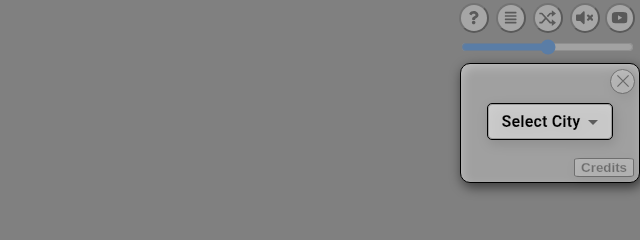
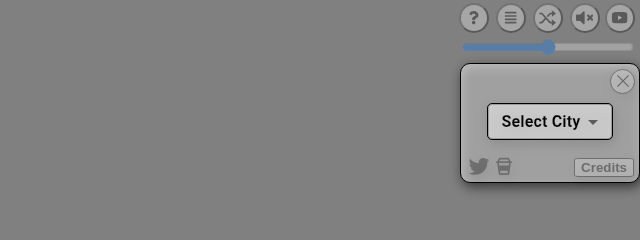
Before and after one commit to ThatGuyEdd/thatguyedd.github.io, a React app: page / in a window 1280 px wide. Shown: the top 240 px of the page, 640-1280 px from the left. Built offline with nearby package versions, Linux system fonts and the light colour scheme.

Commit message:
Added Nagoya, Niigata. Added social links on city menu. Removed artwork on music player due to play/pause moving position upon hover.

```diff
--- a/src/pages/App.js
+++ b/src/pages/App.js
@@ -9,7 +9,8 @@ import Select from '@mui/material/Select';
 import MenuItem from '@mui/material/MenuItem';
 import Typography from '@mui/material/Typography';
 import { FaAlignJustify, FaQuestion, FaVolumeMute,
-         FaYoutube, FaCoffee} from 'react-icons/fa';
+         FaYoutube, FaTwitter } from 'react-icons/fa';
+import { BiCoffeeTogo } from 'react-icons/bi';
 import { BiShuffle } from 'react-icons/bi';
 import { GrClose } from 'react-icons/gr';
 import { IconContext } from 'react-icons';
@@ -27,6 +28,8 @@ function App() {
   const kobeVideos      = ["mHXp_o0beOE"];
   const kyotoVideos     = ["Se15xH-IuMQ","rAeN7TdGq4o","yqf4pUWzP4Q","kd-OLM-6GRE","aaaxRIBPbXE"];
   const naraVideos      = ["JO9RgHdg9S8"];
+  const nagoyaVideos    = ["w0SJgbALym8","e1J6DYeJFas"];
+  const niigataVideos   = ["0lY98l3tOrM","tVCHthFQEUY","uxzdurP56U0"];
   const osakaVideos     = ["GJZLXiNOqqA","ThenfmXRbkQ","pu9BorxYjBQ","XHD2KtDXClc","ahZbCdrUVaQ"];
   const sapporoVideos   = ["aDCwZIUop6s","f6E1rTfwIWc","w46op-H-TsQ"];
   const sendaiVideos    = ["cHjKckxsOCs","Mo31lwe_gv4"];
@@ -40,6 +43,8 @@ function App() {
   cityVideos.set('Kobe'       ,   kobeVideos);
   cityVideos.set('Kyoto'      ,   kyotoVideos);
   cityVideos.set('Nara'       ,   naraVideos);
+  cityVideos.set('Nagoya'     ,   nagoyaVideos);
+  cityVideos.set('Niigata'    ,   niigataVideos);
   cityVideos.set('Osaka'      ,   osakaVideos);
   cityVideos.set('Sapporo'    ,   sapporoVideos);
   cityVideos.set('Sendai'     ,   sendaiVideos);
@@ -81,6 +86,20 @@ const PopupMenu = props => {
   return (
     <div className={ "menuWrapper" }>
       <div className={ "boxMenu" } style={{ top: isMobile ? '40px' : '' }}>
+        <div className={ "twitterLink" }>
+          <a href="https://twitter.com/ThatGuyEdd"
+            target="_blank" rel="noopener noreferrer">
+          <FaTwitter/></a>
+        </div>
+        <div className={ "kofiLink" }>
+          <a href="https://ko-fi.com/thatguyedd"
+            target="_blank" rel="noopener noreferrer">
+          <BiCoffeeTogo/></a>
+        </div>
+        <button className={ "creditsButton" }
+          onClick={ props.handelCredits }>
+          <b>Credits</b>
+        </button>
         <span className={ "closeMenuIcon" } onClick={ props.handleClose }>
           <IconContext.Provider
             value={{style: { verticalAlign: 'middle', scale: '0.75'}}}>
@@ -184,19 +203,17 @@ const Menu = ({ setCity }) => {
                 <MenuItem value={ "Kobe" }>Kobe</MenuItem>
                 <MenuItem value={ "Kyoto" }>Kyoto</MenuItem>
                 <MenuItem value={ "Nara" }>Nara</MenuItem>
+                <MenuItem value={ "Nagoya" }>Nagoya</MenuItem>
+                <MenuItem value={ "Niigata" }>Niigata</MenuItem>
                 <MenuItem value={ "Osaka" }>Osaka</MenuItem>
                 <MenuItem value={ "Sapporo" }>Sapporo</MenuItem>
                 <MenuItem value={ "Sendai" }>Sendai</MenuItem>
                 <MenuItem value={ "Tokyo" }>Tokyo</MenuItem>
               </Select>
-              <button className={ "creditsButton" }
-                type="button"
-                onClick={ toggleCredits }>
-                <b>Credits</b>
-              </button>
             </div>
           </>
         }
+        handelCredits={ toggleCredits }
         handleClose={ toggleMenu }
       />}
       {helpOpen && localStorage.getItem("showHelp") && <PopupHelp
@@ -246,8 +263,8 @@ const Menu = ({ setCity }) => {
                 <FaYoutube/> <b>- Current Video Source</b>
               </ul>
               <sub>
-                <FaCoffee/> Want to buy me a <a href="https://ko-fi.com/thatguyedd"
-                                              target="_blank" rel="noopener noreferrer">
+                <BiCoffeeTogo size="1.35em"/>Want to buy me a <a href="https://ko-fi.com/thatguyedd"
+                                                               target="_blank" rel="noopener noreferrer">
                 <b><u>coffee</u></b>
                 </a>?
               </sub>
@@ -269,13 +286,13 @@ const Menu = ({ setCity }) => {
             <ul>
               <p>
                 Website by <a href="https://twitter.com/ThatGuyEdd"
-                              target="_blank" rel="noopener noreferrer">
+                            target="_blank" rel="noopener noreferrer">
                 <b><u>@ThatGuyEdd</u></b>
                 </a>
               </p>
               <p>
                 Videos from <a href="https://www.youtube.com/@Rambalac"
-                               target="_blank" rel="noopener noreferrer">
+                             target="_blank" rel="noopener noreferrer">
                 <b><u>@Rambalac</u></b>
                 </a>
               </p>
--- a/src/pages/bgm.js
+++ b/src/pages/bgm.js
@@ -16,6 +16,7 @@ export const BGM = React.memo(() => {
         '&auto_play=false' +
         '&show_comments=false' +
         '&show_user=false' +
+        '&show_artwork=false' +
         '&sharing=false' +
         '&download=false' +
         '&buying=false' +
--- a/src/styles/App.css
+++ b/src/styles/App.css
@@ -63,9 +63,31 @@
   transition: all 0.2s;
 }
 
+.twitterLink {
+  position: absolute;
+  bottom: 3px;
+  left: 10px;
+  scale: 1.3;
+  filter: opacity(0.3);
+  transition: all 0.2s;
+}
+
+.kofiLink {
+  position: absolute;
+  bottom: 3px;
+  left: 35px;
+  scale: 1.3;
+  filter: opacity(0.3);
+  transition: all 0.2s;
+}
+
+.twitterLink:hover, .kofiLink:hover {
+  filter: opacity(1);
+}
+
 .creditsButton {
   z-index: 5;
-  position: fixed;
+  position: absolute;
   bottom: 5px;
   right: 5px;
   display: flex;
@@ -77,6 +99,10 @@
   color: black;
   filter: opacity(0.3);
   transition: all 0.2s;
+}
+
+.creditsButton:hover {
+  filter: opacity(1);
 }
 
 .boxMenu {
@@ -367,14 +393,14 @@
 
 /* #region <Hover Stylings> */
 
-.helpButton:hover     ,   .closeHelpIcon:hover  ,
-.menuButton:hover     ,   .closeMenuIcon:hover,
-.creditsButton:hover  ,   .closeCreditsIcon:hover,
+.helpButton:hover     ,   .closeHelpIcon:hover    ,
+.closeMenuIcon:hover  ,   .closeCreditsIcon:hover ,
+.menuButton:hover     ,
 .muteButton:hover     ,
 .shuffleButton:hover  ,
 .vidLink:hover        ,
 .volSlider:hover      ,
-.dontShowPopup:hover {
+.dontShowPopup:hover  {
   filter: opacity(1) drop-shadow(2px 4px 6px black);
 }
 
```
